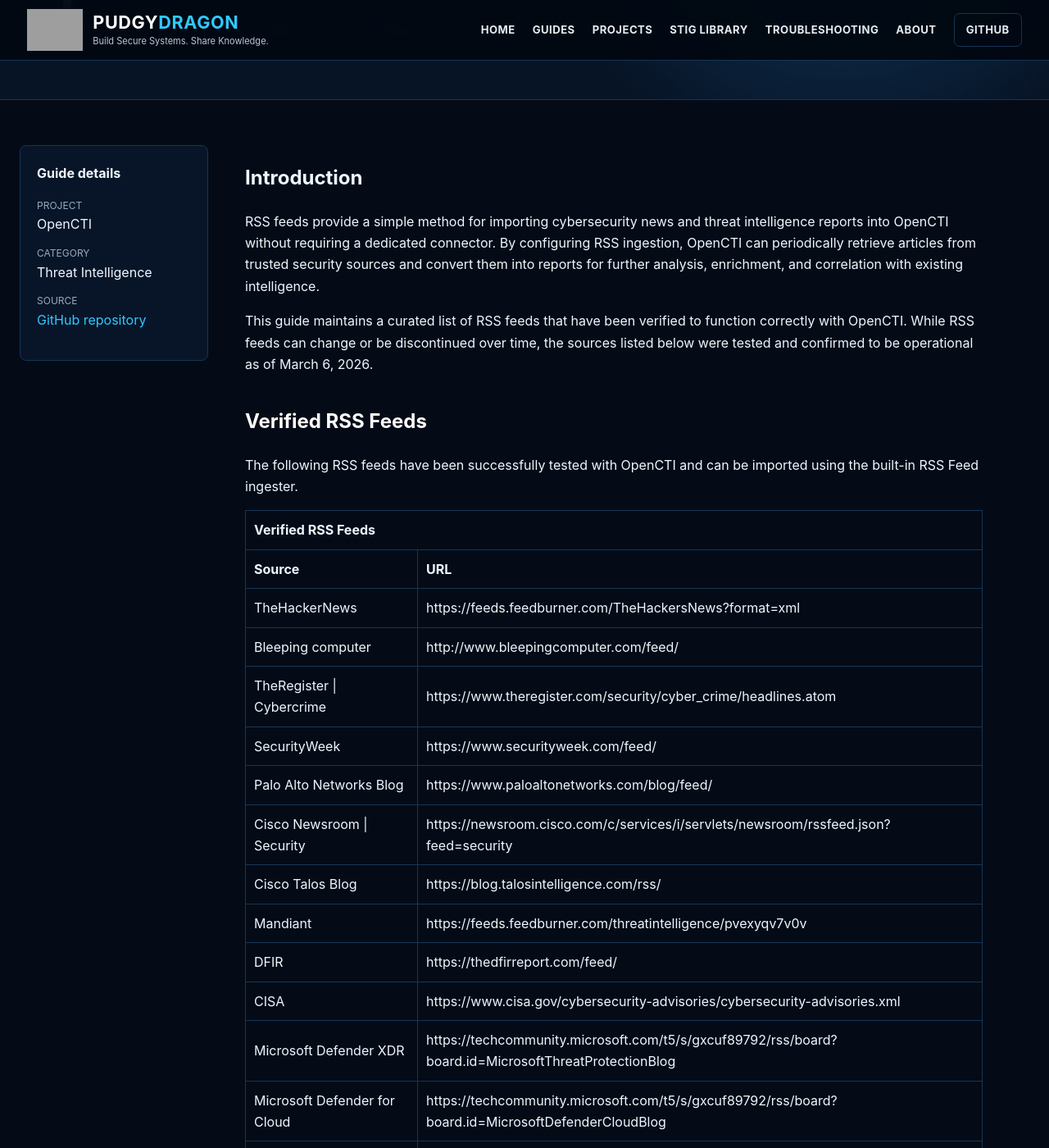
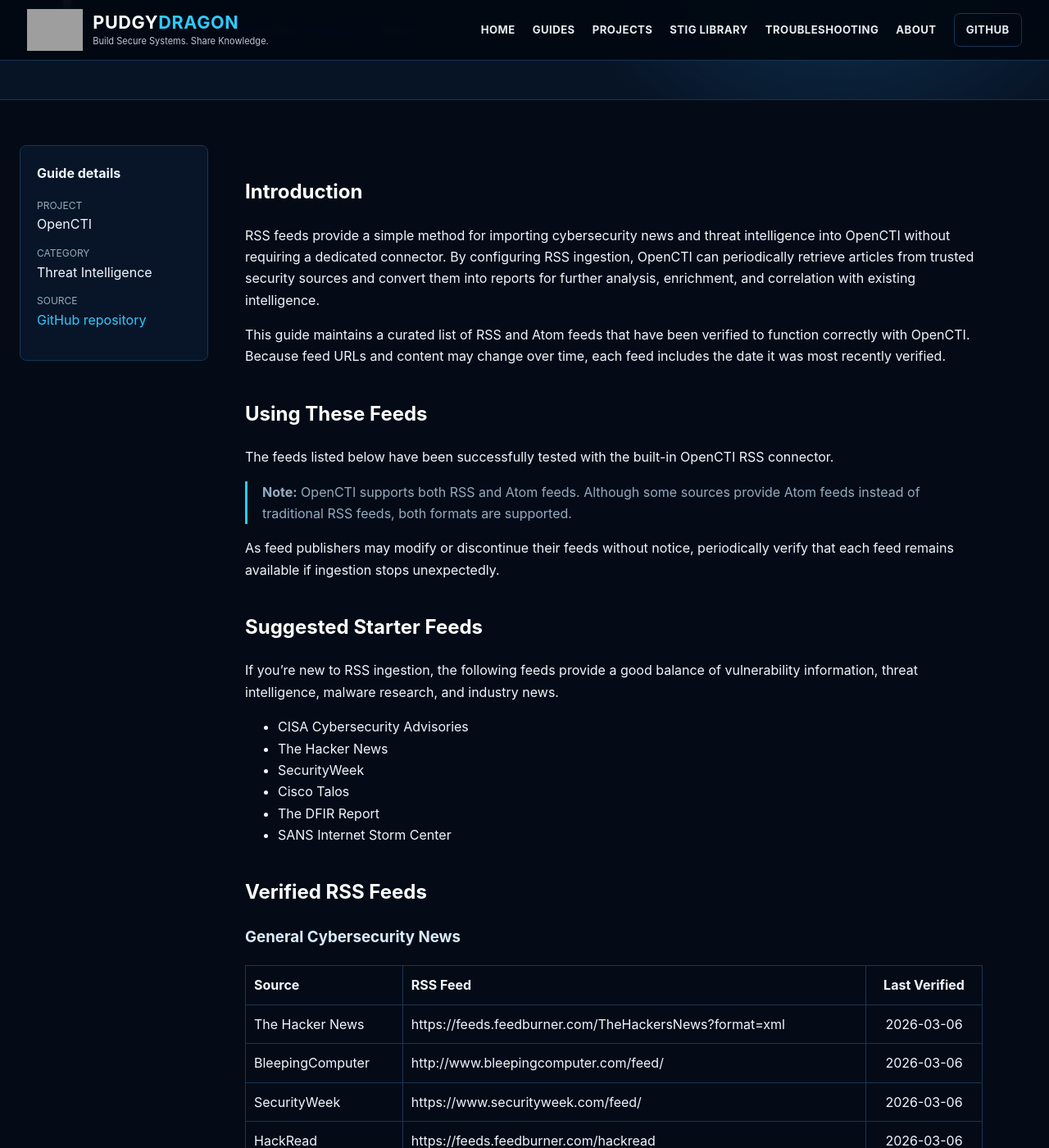
Before and after one commit to PudgyDragon/pudgydragon.github.io, a Jekyll site: the page built from _guides/opencti-feeds-rss-feeds.md, in a window 1280 px wide and 1400 px high, scrolled down 238 px. Shown: the whole window at 82% size. Built offline with Jekyll 4.4.1, drawn with Linux system fonts in a browser that asks for light colours; some of the changed text lies outside the part shown; grey boxes are pictures that could not be loaded.

Commit message:
Update opencti-feeds-rss-feeds.md

```diff
--- a/_guides/opencti-feeds-rss-feeds.md
+++ b/_guides/opencti-feeds-rss-feeds.md
@@ -6,138 +6,88 @@
 source_url: "https://github.com/PudgyDragon/OpenCTI/blob/main/Feeds/RSS_feeds.md"
 ---
 
-<h1>Introduction</h1>
-<p>RSS feeds provide a simple method for importing cybersecurity news and threat intelligence reports into OpenCTI without requiring a dedicated connector. By configuring RSS ingestion, OpenCTI can periodically retrieve articles from trusted security sources and convert them into reports for further analysis, enrichment, and correlation with existing intelligence.</p>
-<p>This guide maintains a curated list of RSS feeds that have been verified to function correctly with OpenCTI. While RSS feeds can change or be discontinued over time, the sources listed below were tested and confirmed to be operational as of March 6, 2026.</p>
+## Introduction
 
-<h2>Verified RSS Feeds</h2>
-<p>The following RSS feeds have been successfully tested with OpenCTI and can be imported using the built-in RSS Feed ingester.</p>
-<table>
-  <tr>
-    <th colspan="100">Verified RSS Feeds</th>
-  </tr>
-  <tr>
-    <th>Source</th>
-    <th>URL</th>
-  </tr>
-  <tr>
-    <td>TheHackerNews</td>
-    <td>https://feeds.feedburner.com/TheHackersNews?format=xml</td>
-  </tr>
-  <tr>
-    <td>Bleeping computer</td>
-    <td>http://www.bleepingcomputer.com/feed/</td>
-  </tr>
-  <tr>
-    <td>TheRegister | Cybercrime</td>
-    <td>https://www.theregister.com/security/cyber_crime/headlines.atom</td>
-  </tr>
-  <tr>
-    <td>SecurityWeek</td>
-    <td>https://www.securityweek.com/feed/</td>
-  </tr>
-  <tr>
-    <td>Palo Alto Networks Blog</td>
-    <td>https://www.paloaltonetworks.com/blog/feed/</td>
-  </tr>
-  <tr>
-    <td>Cisco Newsroom | Security</td>
-    <td>https://newsroom.cisco.com/c/services/i/servlets/newsroom/rssfeed.json?feed=security</td>
-  </tr>
-  <tr>
-    <td>Cisco Talos Blog</td>
-    <td>https://blog.talosintelligence.com/rss/</td>
-  </tr>
-  <tr>
-    <td>Mandiant</td>
-    <td>https://feeds.feedburner.com/threatintelligence/pvexyqv7v0v</td>
-  </tr>
-  <tr>
-    <td>DFIR</td>
-    <td>https://thedfirreport.com/feed/</td>
-  </tr>
-  <tr>
-    <td>CISA</td>
-    <td>https://www.cisa.gov/cybersecurity-advisories/cybersecurity-advisories.xml</td>
-  </tr>
-  <tr>
-    <td>Microsoft Defender XDR</td>
-    <td>https://techcommunity.microsoft.com/t5/s/gxcuf89792/rss/board?board.id=MicrosoftThreatProtectionBlog</td>
-  </tr>
-  <tr>
-    <td>Microsoft Defender for Cloud</td>
-    <td>https://techcommunity.microsoft.com/t5/s/gxcuf89792/rss/board?board.id=MicrosoftDefenderCloudBlog</td>
-  </tr>
-  <tr>
-    <td>Microsoft Defender ATP</td>
-    <td>https://techcommunity.microsoft.com/t5/s/gxcuf89792/rss/board?board.id=MicrosoftDefenderATPBlog</td>
-  </tr>
-  <tr>
-    <td>Microsoft Defender External Attack Surface</td>
-    <td>https://techcommunity.microsoft.com/t5/s/gxcuf89792/rss/board?board.id=DefenderExternalAttackSurfaceMgmtBlog</td>
-  </tr>
-  <tr>
-    <td>Microsoft Defender Vuln Management</td>
-    <td>https://techcommunity.microsoft.com/t5/s/gxcuf89792/rss/board?board.id=Vulnerability-Management</td>
-  </tr>
-  <tr>
-    <td>Microsoft Defender Threat Intel</td>
-    <td>https://techcommunity.microsoft.com/t5/s/gxcuf89792/rss/board?board.id=DefenderThreatIntelligence</td>
-  </tr>
-  <tr>
-    <td>Microsoft Azure Network Security</td>
-    <td>https://techcommunity.microsoft.com/t5/s/gxcuf89792/rss/board?board.id=AzureNetworkSecurityBlog</td>
-  </tr>
-  <tr>
-    <td>Malwarebytes</td>
-    <td>https://www.malwarebytes.com/blog/feed/index.xml</td>
-  </tr>
-  <tr>
-    <td>SANS Internet Storm Center</td>
-    <td>https://isc.sans.edu/rssfeed_full.xml</td>
-  </tr>
-  <tr>
-    <td>Hackread</td>
-    <td>https://feeds.feedburner.com/hackread</td>
-  </tr>
-  <tr>
-    <td>Hexacorn</td>
-    <td>https://www.hexacorn.com/blog/feed/</td>
-  </tr>
-  <tr>
-    <td>TheRegister | Patches</td>
-    <td>https://www.theregister.com/security/patches/headlines.atom</td>
-  </tr>
-  <tr>
-    <td>TheRegister | Research</td>
-    <td>https://www.theregister.com/security/research/headlines.atom</td>
-  </tr>
-  <tr>
-    <td>Krebs on Security</td>
-    <td>https://krebsonsecurity.com/feed/</td>
-  </tr>
-  <tr>
-    <td>Security Affairs</td>
-    <td>https://securityaffairs.co/wordpress/feed</td>
-  </tr>
-  <tr>
-    <td>Microsoft Security Baselines Blog</td>
-    <td>https://techcommunity.microsoft.com/t5/s/gxcuf89792/rss/board?board.id=Microsoft-Security-Baselines</td>
-  </tr>
-  <tr>
-    <td>Core Infrastructure and Security Blog</td>
-    <td>https://techcommunity.microsoft.com/t5/s/gxcuf89792/rss/board?board.id=CoreInfrastructureandSecurityBlog</td>
-  </tr>
-  <tr>
-    <td>Microsoft Security Experts Blog</td>
-    <td>https://techcommunity.microsoft.com/t5/s/gxcuf89792/rss/board?board.id=MicrosoftSecurityExperts</td>
-  </tr>
-  <tr>
-    <td>Microsoft Sentinel Blog</td>
-    <td>https://techcommunity.microsoft.com/t5/s/gxcuf89792/rss/board?board.id=MicrosoftSentinelBlog</td>
-  </tr>
-  <tr>
-    <td>Microsoft Defender for Office 365 Blog</td>
-    <td>https://techcommunity.microsoft.com/t5/s/gxcuf89792/rss/board?board.id=MicrosoftDefenderforOffice365Blog</td>
-  </tr>
-</table>
+RSS feeds provide a simple method for importing cybersecurity news and threat intelligence into OpenCTI without requiring a dedicated connector. By configuring RSS ingestion, OpenCTI can periodically retrieve articles from trusted security sources and convert them into reports for further analysis, enrichment, and correlation with existing intelligence.
+
+This guide maintains a curated list of RSS and Atom feeds that have been verified to function correctly with OpenCTI. Because feed URLs and content may change over time, each feed includes the date it was most recently verified.
+
+## Using These Feeds
+
+The feeds listed below have been successfully tested with the built-in OpenCTI RSS connector.
+
+> **Note:** OpenCTI supports both RSS and Atom feeds. Although some sources provide Atom feeds instead of traditional RSS feeds, both formats are supported.
+
+As feed publishers may modify or discontinue their feeds without notice, periodically verify that each feed remains available if ingestion stops unexpectedly.
+
+## Suggested Starter Feeds
+
+If you're new to RSS ingestion, the following feeds provide a good balance of vulnerability information, threat intelligence, malware research, and industry news.
+
+- CISA Cybersecurity Advisories
+- The Hacker News
+- SecurityWeek
+- Cisco Talos
+- The DFIR Report
+- SANS Internet Storm Center
+
+## Verified RSS Feeds
+
+### General Cybersecurity News
+
+| Source | RSS Feed | Last Verified |
+|---------|----------|:-------------:|
+| The Hacker News | https://feeds.feedburner.com/TheHackersNews?format=xml | 2026-03-06 |
+| BleepingComputer | http://www.bleepingcomputer.com/feed/ | 2026-03-06 |
+| SecurityWeek | https://www.securityweek.com/feed/ | 2026-03-06 |
+| HackRead | https://feeds.feedburner.com/hackread | 2026-03-06 |
+| Krebs on Security | https://krebsonsecurity.com/feed/ | 2026-03-06 |
+| Security Affairs | https://securityaffairs.co/wordpress/feed | 2026-03-06 |
+
+### Threat Intelligence
+
+| Source | RSS Feed | Last Verified |
+|---------|----------|:-------------:|
+| Cisco Talos | https://blog.talosintelligence.com/rss/ | 2026-03-06 |
+| Mandiant | https://feeds.feedburner.com/threatintelligence/pvexyqv7v0v | 2026-03-06 |
+
+### Government Advisories
+
+| Source | RSS Feed | Last Verified |
+|---------|----------|:-------------:|
+| CISA Cybersecurity Advisories | https://www.cisa.gov/cybersecurity-advisories/cybersecurity-advisories.xml | 2026-03-06 |
+
+### DFIR & Research
+
+| Source | RSS Feed | Last Verified |
+|---------|----------|:-------------:|
+| The DFIR Report | https://thedfirreport.com/feed/ | 2026-03-06 |
+| Hexacorn | https://www.hexacorn.com/blog/feed/ | 2026-03-06 |
+| SANS Internet Storm Center | https://isc.sans.edu/rssfeed_full.xml | 2026-03-06 |
+| The Register \| Cybercrime | https://www.theregister.com/security/cyber_crime/headlines.atom | 2026-03-06 |
+| The Register \| Patches | https://www.theregister.com/security/patches/headlines.atom | 2026-03-06 |
+| The Register \| Research | https://www.theregister.com/security/research/headlines.atom | 2026-03-06 |
+
+### Vendor Security Blogs
+
+| Source | RSS Feed | Last Verified |
+|---------|----------|:-------------:|
+| Palo Alto Networks Blog | https://www.paloaltonetworks.com/blog/feed/ | 2026-03-06 |
+| Malwarebytes | https://www.malwarebytes.com/blog/feed/index.xml | 2026-03-06 |
+
+### Microsoft Security
+
+| Source | RSS Feed | Last Verified |
+|---------|----------|:-------------:|
+| Microsoft Defender XDR | https://techcommunity.microsoft.com/t5/s/gxcuf89792/rss/board?board.id=MicrosoftThreatProtectionBlog | 2026-03-06 |
+| Microsoft Defender for Cloud | https://techcommunity.microsoft.com/t5/s/gxcuf89792/rss/board?board.id=MicrosoftDefenderCloudBlog | 2026-03-06 |
+| Microsoft Defender for Endpoint | https://techcommunity.microsoft.com/t5/s/gxcuf89792/rss/board?board.id=MicrosoftDefenderATPBlog | 2026-03-06 |
+| Microsoft Defender External Attack Surface Management | https://techcommunity.microsoft.com/t5/s/gxcuf89792/rss/board?board.id=DefenderExternalAttackSurfaceMgmtBlog | 2026-03-06 |
+| Microsoft Defender Vulnerability Management | https://techcommunity.microsoft.com/t5/s/gxcuf89792/rss/board?board.id=Vulnerability-Management | 2026-03-06 |
+| Microsoft Defender Threat Intelligence | https://techcommunity.microsoft.com/t5/s/gxcuf89792/rss/board?board.id=DefenderThreatIntelligence | 2026-03-06 |
+| Microsoft Azure Network Security | https://techcommunity.microsoft.com/t5/s/gxcuf89792/rss/board?board.id=AzureNetworkSecurityBlog | 2026-03-06 |
+| Microsoft Security Baselines | https://techcommunity.microsoft.com/t5/s/gxcuf89792/rss/board?board.id=Microsoft-Security-Baselines | 2026-03-06 |
+| Core Infrastructure and Security | https://techcommunity.microsoft.com/t5/s/gxcuf89792/rss/board?board.id=CoreInfrastructureandSecurityBlog | 2026-03-06 |
+| Microsoft Security Experts | https://techcommunity.microsoft.com/t5/s/gxcuf89792/rss/board?board.id=MicrosoftSecurityExperts | 2026-03-06 |
+| Microsoft Sentinel | https://techcommunity.microsoft.com/t5/s/gxcuf89792/rss/board?board.id=MicrosoftSentinelBlog | 2026-03-06 |
+| Microsoft Defender for Office 365 | https://techcommunity.microsoft.com/t5/s/gxcuf89792/rss/board?board.id=MicrosoftDefenderforOffice365Blog | 2026-03-06 |
```
